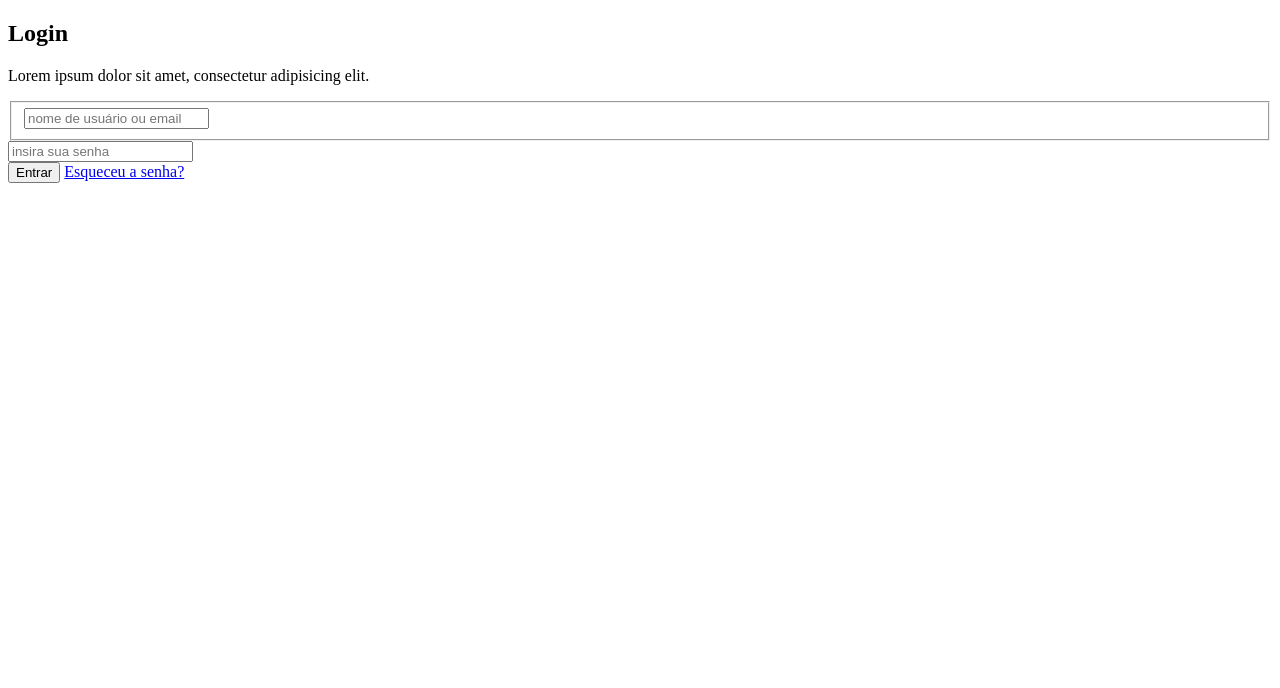
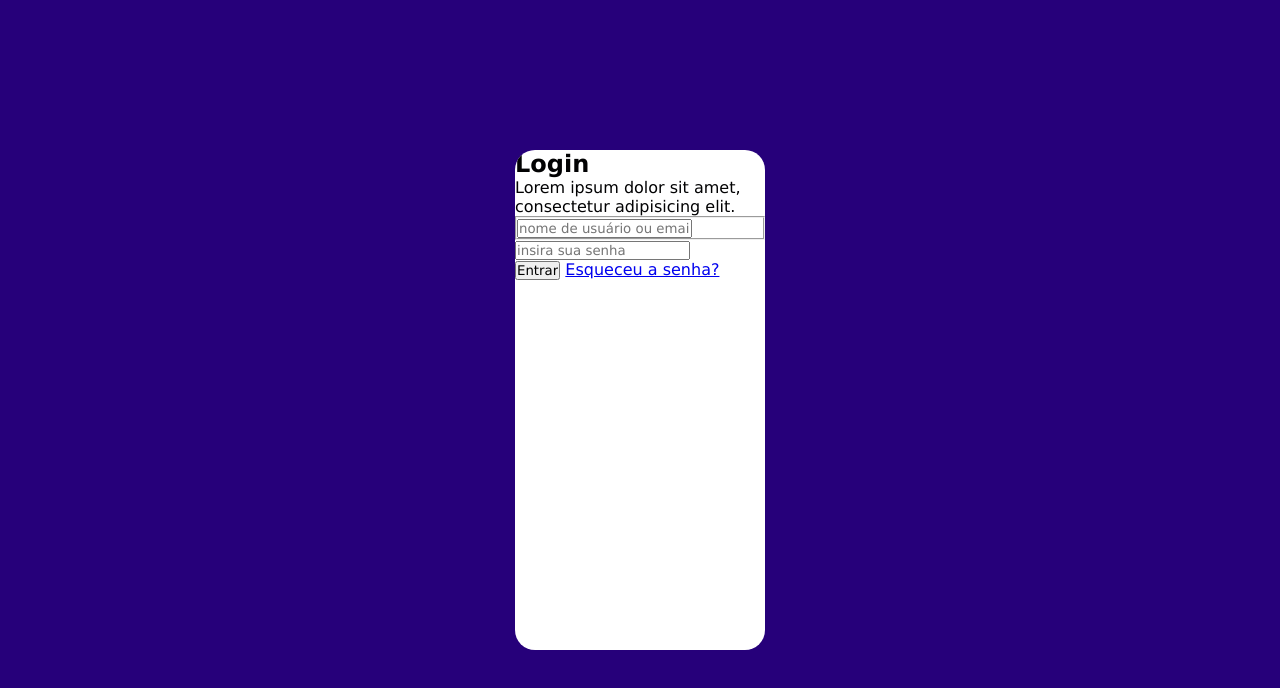
Before and after one commit to ezequielFaustino/form_login, a plain HTML site: page index.html in a window 1280 px wide. Drawn offline with Linux system fonts and the light colour scheme.

Commit message:
posicao do form de login no centro da pagina

```diff
--- /dev/null
+++ b/css/styles.css
@@ -0,0 +1,40 @@
+/*Colors
+  - background: #26007A
+  - button: #F5E622
+  - texto: #020203
+*/
+
+/* RESET */
+* {
+  font-family: Verdana, Geneva, Tahoma, sans-serif;
+  padding: 0px;
+  margin: 0px;
+  box-sizing: border-box;
+}
+
+/* BODY */
+body, html{
+  background-color: #26007A;
+  height: 100vh;
+  width: 100vw;
+  color: #020203;
+}
+
+main{
+  position: relative;
+  height: 100vh;
+  width: 100vw;
+}
+
+/* LOGIN */
+section#login{
+  position: absolute;
+  top: 50%;
+  left: 50%;
+  overflow: hidden;
+  width: 250px;
+  height: 500px;
+  background-color: #ffff;
+  border-radius: 20px;
+  transform: translate(-50%, -50%);
+}
--- a/index.html
+++ b/index.html
@@ -5,6 +5,7 @@
   <meta http-equiv="X-UA-Compatible" content="IE=edge">
   <meta name="viewport" content="width=device-width, initial-scale=1.0">
   <title>Login - Ezequiel</title>
+  <link rel="stylesheet" href="css/styles.css">
 </head>
 <body>
   <main>
```
